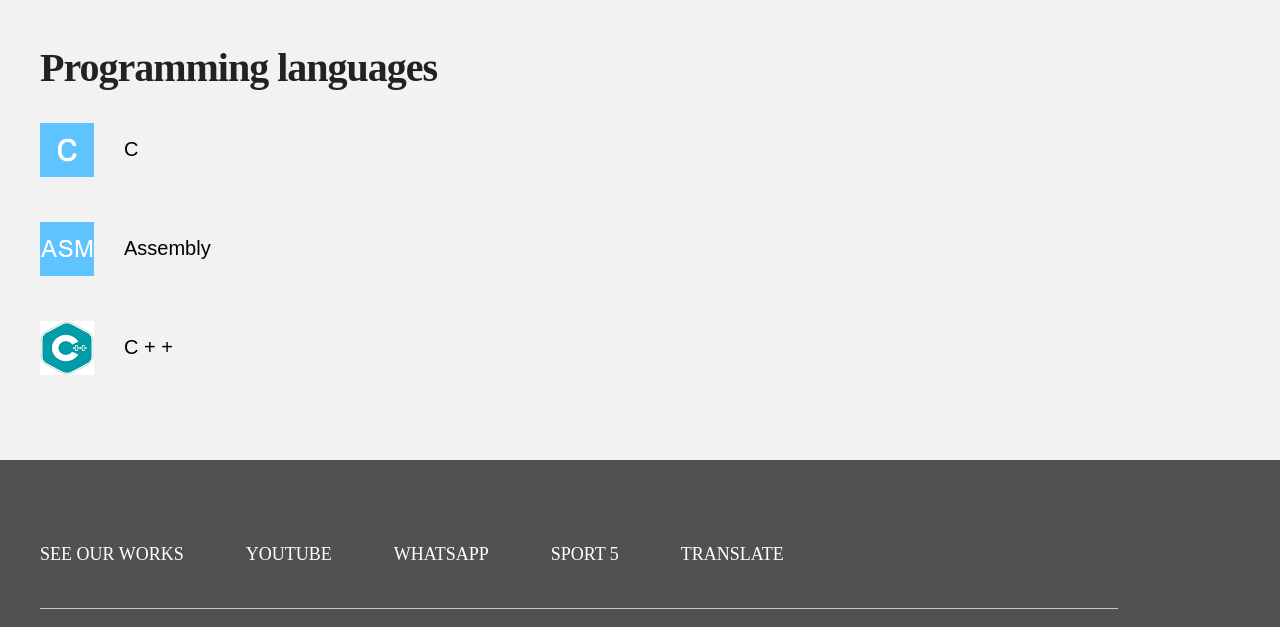
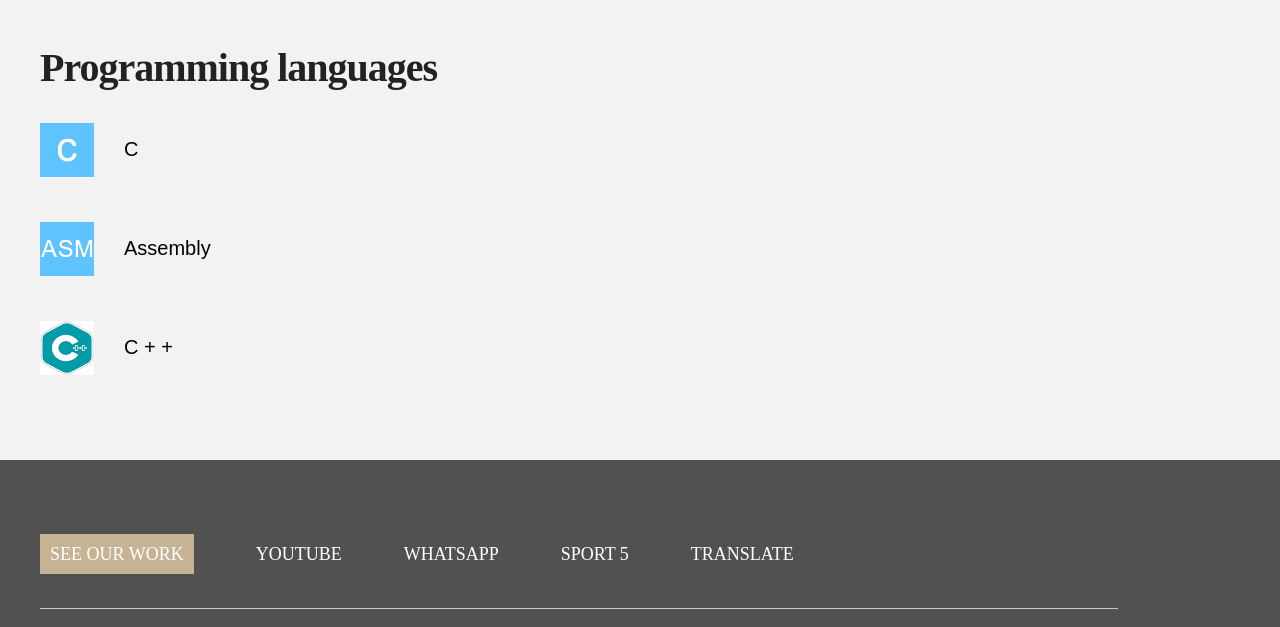
Before and after one commit to shalev99/web2019ex2, a plain HTML site: page index.html in a window 1280 px wide. Shown: the part 884-1511 px from the top of the page. Drawn offline with Linux system fonts and the light colour scheme.

Commit message:
Update index.html

```diff
--- a/index.html
+++ b/index.html
@@ -41,7 +41,7 @@
         <footer>
                 <section class="wrapper">
          <section id="uplinks">
-                <a href="https://github.com/shalev99?tab=repositories">See Our Works</a>
+                <a href="https://github.com/shalev99?tab=repositories" id="paint" ><span>SEE OUR WORK</span></a>
                 <a href="https://www.youtube.com/">Youtube</a>
                 <a href="https://web.whatsapp.com/">Whatsapp</a>
                 <a href="https://www.sport5.co.il/">Sport 5</a>
```
